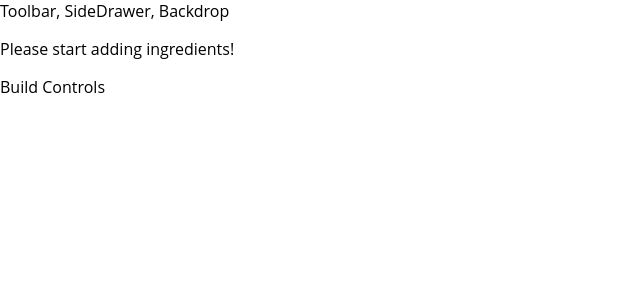
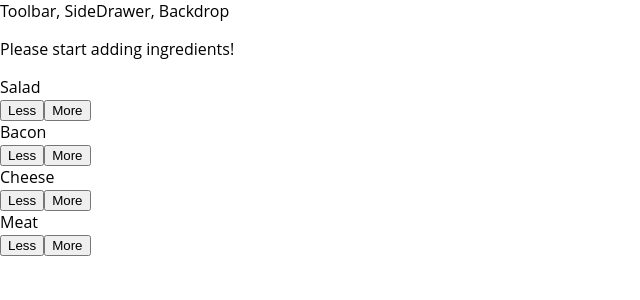
Before and after one commit to YvCodeHong/Burger_Project, a React app: page / in a window 1280 px wide. Shown: the top 300 px of the page, without its empty margins (0-640 px from the left). Built offline with nearby package versions, Linux system fonts and the light colour scheme.

Commit message:
add outputting of multiple build controls

```diff
--- /dev/null
+++ b/src/components/Burger/BuildControls/BuildControl/BuildControl.css
@@ -0,0 +1,17 @@
+.BuildControl {
+    display: flex;
+    justify-content: space-between;
+    align-items: center;
+    margin: 5px 0;
+}
+
+.BuildControl button {
+    display: block;
+    font: inherit;
+    padding: 5px;
+    margin: 0 5px;
+    width: 80px;
+    border: 1px solid #AA6817;
+    cursor: pointer;
+    outline: none;
+}
--- /dev/null
+++ b/src/components/Burger/BuildControls/BuildControl/BuildControl.js
@@ -0,0 +1,14 @@
+import React from 'react';
+
+import classes from './BuildControl.css';
+
+const buildControl = (props) => (
+    <div className={classes.BuildControl}>
+
+        <div className={classes.Label}>{props.label}</div>
+        <button className={classes.Less}>Less</button>
+        <button className={classes.More}>More</button>
+    </div>
+);
+
+export default buildControl;
--- /dev/null
+++ b/src/components/Burger/BuildControls/BuildControls.js
@@ -0,0 +1,20 @@
+import React from 'react';
+
+import classes from './BuildControls.css';
+import BuildControl from './BuildControl/BuildControl';
+
+const controls = [
+    { label: 'Salad', type: 'salad' },
+    { label: 'Bacon', type: 'bacon' },
+    { label: 'Cheese', type: 'cheese' },
+    { label: 'Meat', type: 'meat' },
+];
+const buildControls = (props) => (
+    <div className={classes.BuildControls}>
+        {controls.map(ctrl => (
+            <BuildControl key={ctrl.label} label={ctrl.label} />
+        ))}
+    </div>
+);
+
+export default buildControls;
--- a/src/containers/BurgerBuilder/BurgerBuilder.js
+++ b/src/containers/BurgerBuilder/BurgerBuilder.js
@@ -2,7 +2,7 @@
 
 import Aux from '../../hoc/Aux';
 import Burger from '../../components/Burger/Burger';
-
+import BuildControls from '../../components/Burger/BuildControls/BuildControls';
 
 class BurgerBuilder extends Component {
     // constructor(props) {
@@ -22,7 +22,7 @@
         return (
             <Aux>
                 <Burger ingredients={this.state.ingredients}/>
-                <div>Build Controls</div>
+                <BuildControls />
             </Aux>
         );
     }
```
Also changed, not shown: src/components/Burger/BuildControls/BuildControls.css (added).
